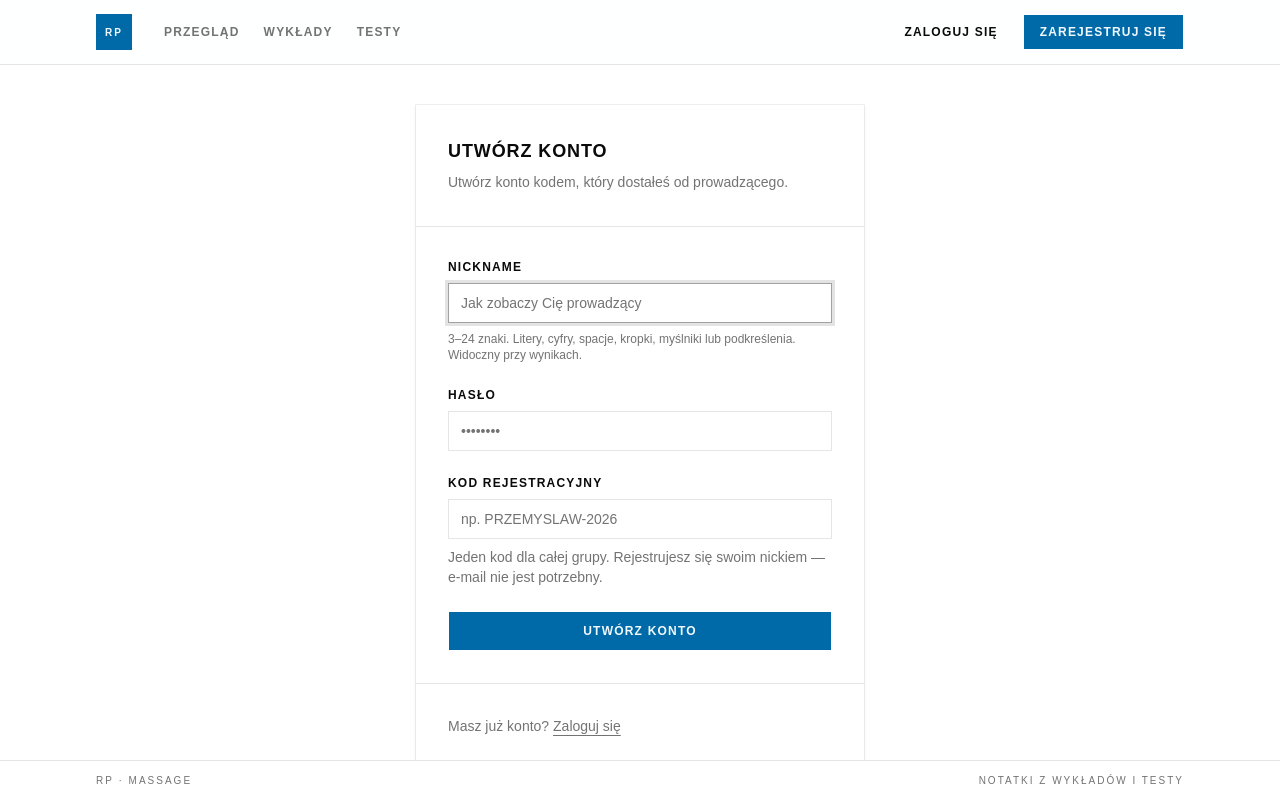
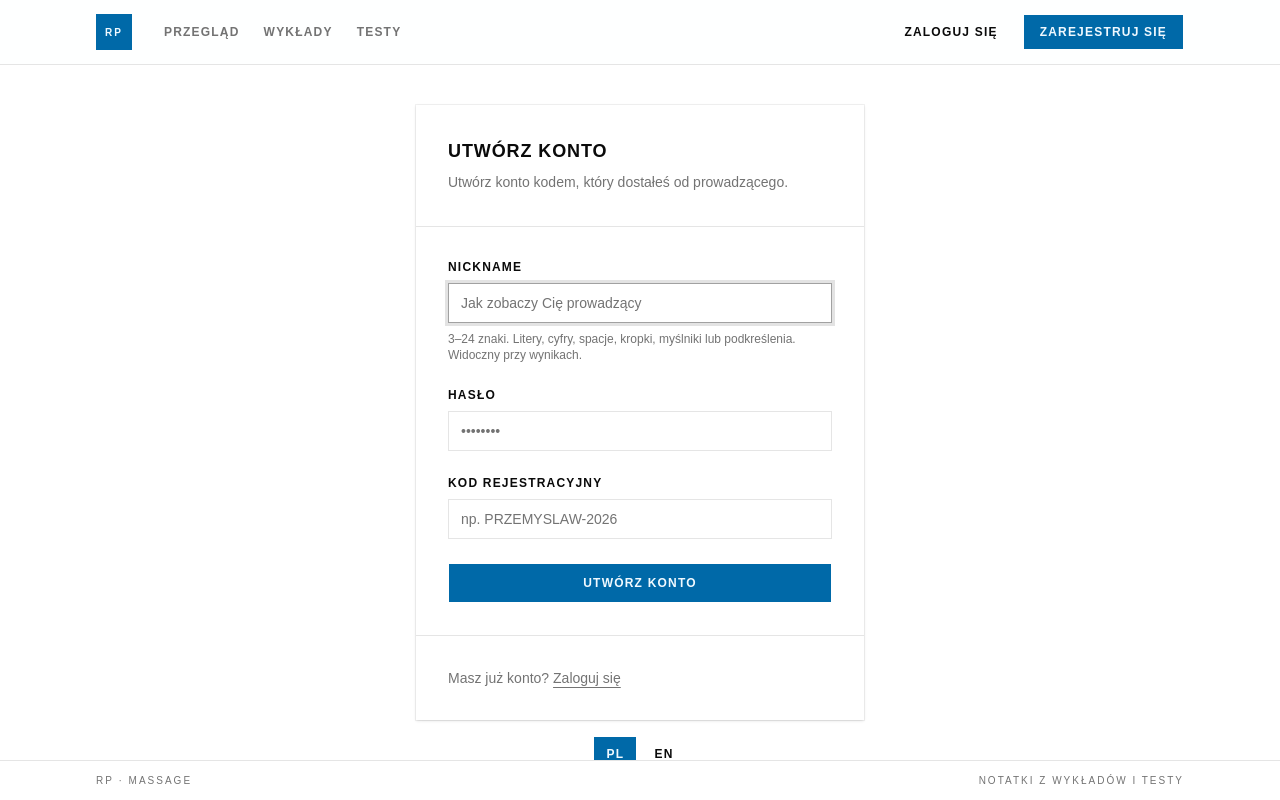
Before and after one commit to RichardPickman/massage, a React (Vite) app: page /auth/register in a window 1280 px wide. Built offline with nearby package versions, Linux system fonts and the light colour scheme; no server answers.

Commit message:
Drop the paragraph under the registration code field
The field label already says what it is; the sentence under it explained the group
in two lines and made the shortest form on the site the tallest. Removed from the
form and from both locales, so no key is left unused.

```diff
--- a/src/forms/Auth.tsx
+++ b/src/forms/Auth.tsx
@@ -186,9 +186,6 @@ export const Auth = ({ submitting, errorData, onSubmit, mode }: AuthProps) => {
                                     setCode(event.target.value)
                                 }
                             />
-                            <p className="text-sm text-muted-foreground">
-                                {t('auth.inviteHint')}
-                            </p>
                         </div>
                     )}
                     <Button type="submit" disabled={submitting}>
--- a/src/i18n/locales/en.json
+++ b/src/i18n/locales/en.json
@@ -37,7 +37,6 @@
         "couldNotCreate": "Could not create the account",
         "password": "Password",
         "inviteCode": "Registration code",
-        "inviteHint": "One code for the whole group. You sign up with your nickname — no email needed.",
         "submitting": "Submitting...",
         "createAccount": "Create account",
         "needAccount": "Need an account?",
--- a/src/i18n/locales/pl.json
+++ b/src/i18n/locales/pl.json
@@ -37,7 +37,6 @@
         "couldNotCreate": "Nie udało się utworzyć konta",
         "password": "Hasło",
         "inviteCode": "Kod rejestracyjny",
-        "inviteHint": "Jeden kod dla całej grupy. Rejestrujesz się swoim nickiem — e-mail nie jest potrzebny.",
         "submitting": "Wysyłanie...",
         "createAccount": "Utwórz konto",
         "needAccount": "Nie masz konta?",
```
